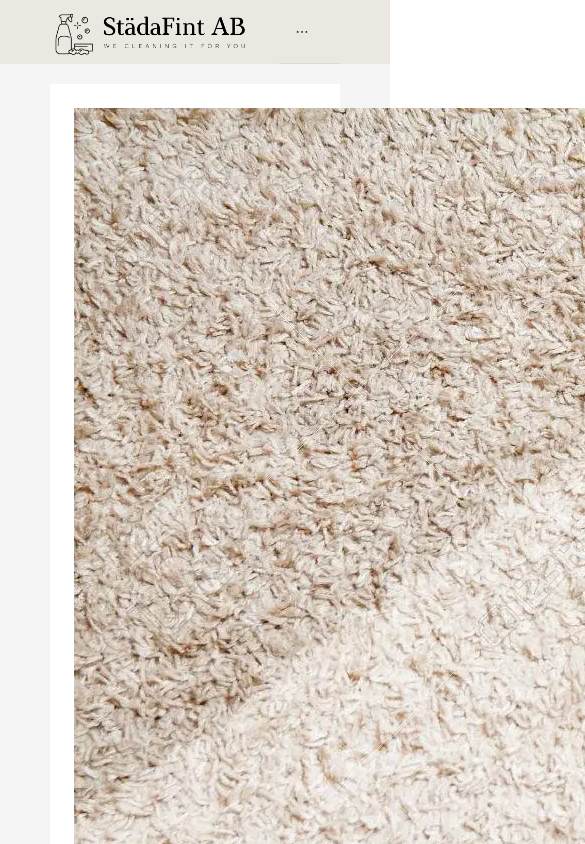
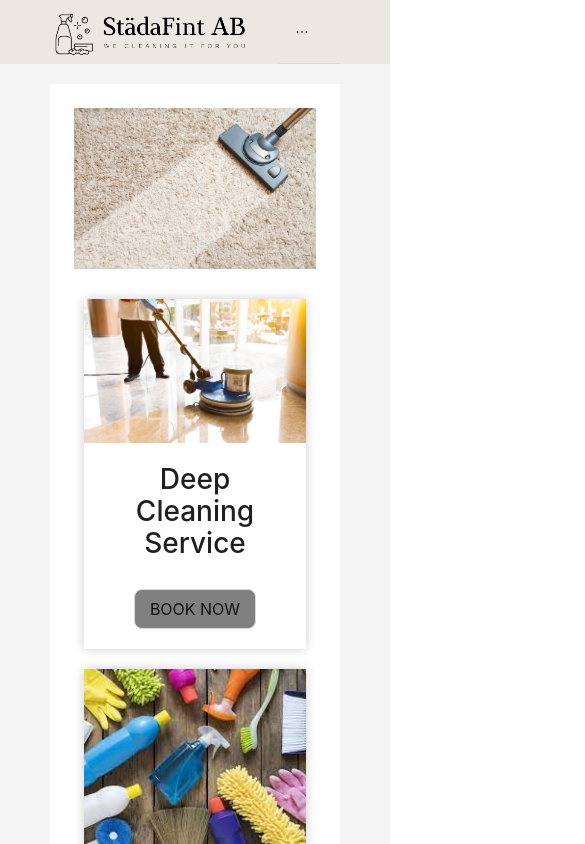
Before and after one commit to sherii190/Booking, a React (Create React App) app in the folder frontend/: page / in a window 390 px wide. Shown: the top 844 px of the page, 585 px wide, since content can reach past the window. Built offline with nearby package versions, Linux system fonts and the light colour scheme.

Commit message:
responsive image

```diff
--- a/frontend/src/pages/Home/Home.css
+++ b/frontend/src/pages/Home/Home.css
@@ -51,6 +51,8 @@
   }
 
   .Header-image{
-height: auto;
-width: auto;
+    display: flex;
+    flex-wrap: wrap;
+    width: 100%;
+
   }
```
